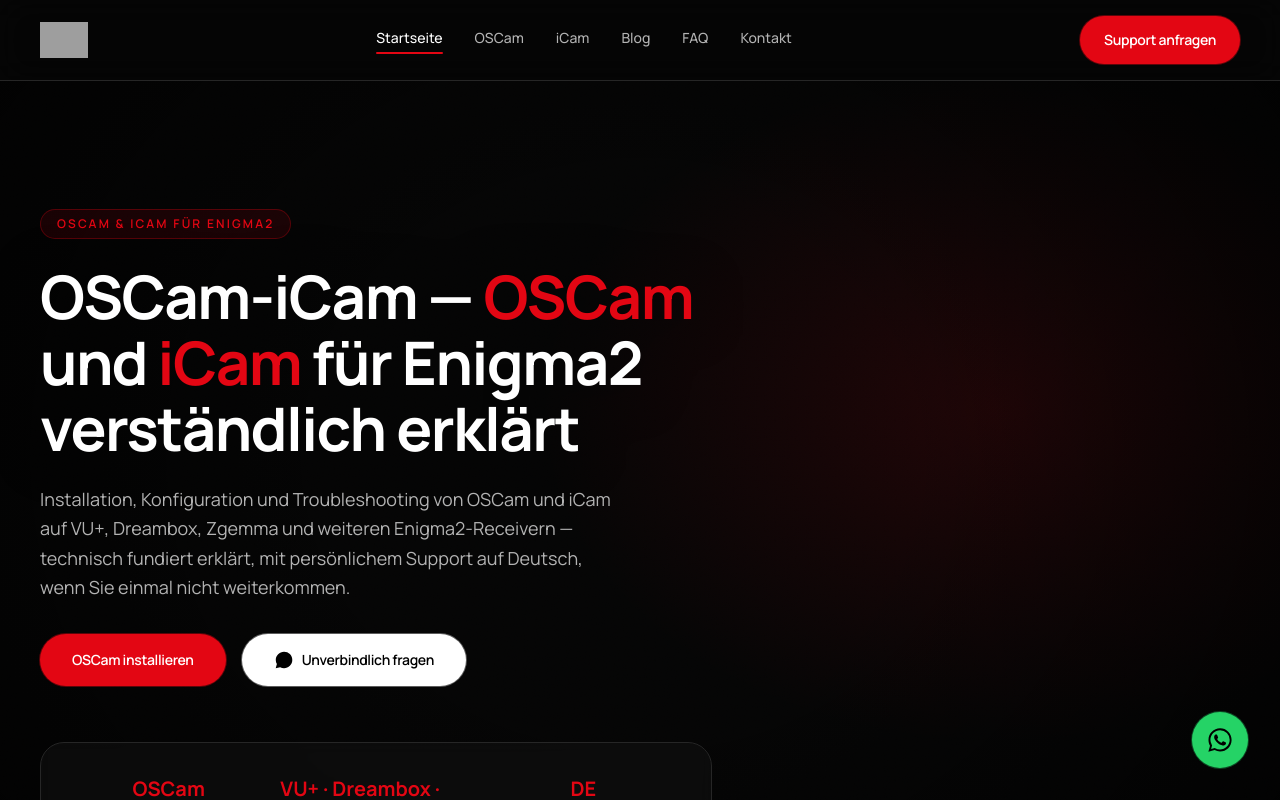
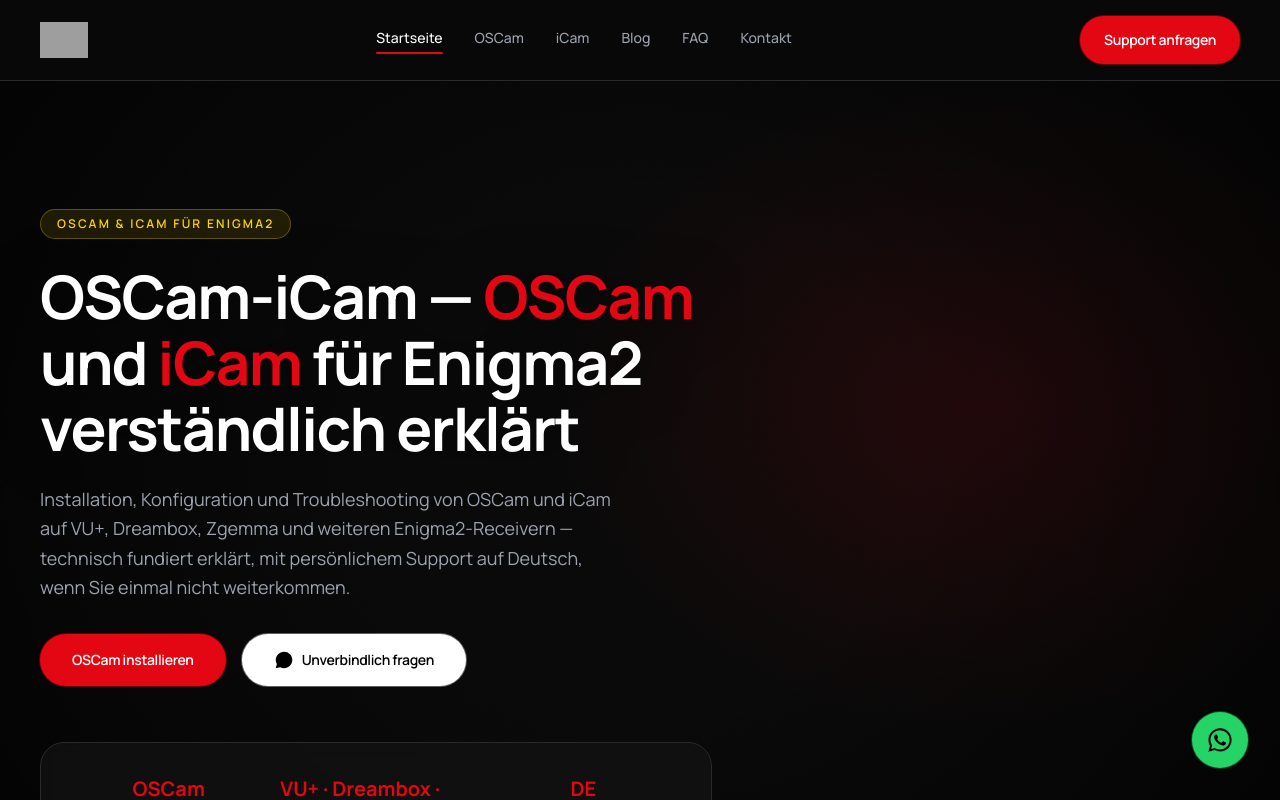
Before and after one commit to zakariyaa98/oscam-icam, a Next.js app: page / in a window 1280 px wide. Shown: the top 800 px of the page. Built offline with nearby package versions, Linux system fonts and the light colour scheme; grey boxes are pictures that could not be loaded.

Commit message:
Update OSCam-iCam color palette

```diff
--- a/app/globals.css
+++ b/app/globals.css
@@ -1,35 +1,53 @@
 @import "tailwindcss";
 
 :root {
-  --background: #050505;
-  --background-elevated: #121212;
-  --foreground: #ffffff;
-  --muted: #b3b3b3;
-  --border: #262626;
+  /* Core dark palette — German-flag-inspired, tuned for a technical
+     OSCam / iCam / Enigma2 site. Near-black charcoal dominates; red and gold
+     appear only as accents, never as large fills. */
+  --background: #090909;          /* dominant page background */
+  --background-elevated: #171717; /* cards / raised surfaces (never pure black) */
+  --surface: #1c1c1c;             /* deepest raised surface (nested panels) */
+  --foreground: #ffffff;          /* primary text */
+  --secondary: #d1d5db;           /* secondary text */
+  --muted: #9ca3af;               /* muted / meta text */
+  --border: #2a2a2a;              /* default hairline border */
+  --border-strong: #3a3a3a;       /* emphasised border / divider */
 
-  /* Brand accent — OSCam-iCam red (#E30613). Variable names kept as "aqua" to
-     avoid a sitewide class-name rename (bg-aqua/text-aqua/etc. stay valid Tailwind
-     utilities); only the color values changed. "-soft" is the brighter red used
-     for hover states (buttons and links alike — hover always brightens, never
-     dims, so it stays legible against the near-black background). "-dim" is a
-     deep, muted red reserved for surfaces that need a quieter accent (decorative
-     gradients, accents on white/light surfaces) rather than the vivid primary. */
-  --brand-aqua: #E30613;
-  --brand-aqua-dim: #8C0F1D;
-  --brand-aqua-soft: #FF1A2D;
+  /* Primary accent — German red (#E30613). Variable names kept as "aqua" so the
+     existing bg-aqua / text-aqua / border-aqua utilities across the codebase stay
+     valid; only the values changed. "-soft" is a brighter red used for text hover
+     states on the near-black background (hover brightens so the link stays
+     legible). "-dim" (#B80510) is a deep red for depth: borders/fills on light
+     surfaces, gradient stops, quieter accents. */
+  --brand-aqua: #e30613;
+  --brand-aqua-dim: #b80510;
+  --brand-aqua-soft: #ff1a2d;
+
+  /* Secondary accent — German gold (#FFD500). Used sparingly: eyebrow/section
+     labels, blog category tags, small decorative marks. Pairs with dark text or
+     sits as a small mark on the dark background — never large bright fills.
+     "-dim" (#E5BE00) is the darker gold for hover/depth. */
+  --brand-gold: #ffd500;
+  --brand-gold-dim: #e5be00;
+
   --brand-black: #000000;
 }
 
 @theme inline {
   --color-background: var(--background);
   --color-background-elevated: var(--background-elevated);
+  --color-surface: var(--surface);
   --color-foreground: var(--foreground);
+  --color-secondary: var(--secondary);
   --color-muted: var(--muted);
   --color-border: var(--border);
+  --color-border-strong: var(--border-strong);
 
   --color-aqua: var(--brand-aqua);
   --color-aqua-dim: var(--brand-aqua-dim);
   --color-aqua-soft: var(--brand-aqua-soft);
+  --color-gold: var(--brand-gold);
+  --color-gold-dim: var(--brand-gold-dim);
   --color-black: var(--brand-black);
 
   --font-sans: var(--font-manrope);
@@ -52,7 +70,7 @@
 }
 
 .text-gradient-aqua {
-  background: linear-gradient(90deg, #FF1A2D 0%, #E30613 55%, #8C0F1D 100%);
+  background: linear-gradient(90deg, #FF1A2D 0%, #E30613 55%, #B80510 100%);
   -webkit-background-clip: text;
   background-clip: text;
   color: transparent;
@@ -68,7 +86,7 @@
 }
 
 .glass-panel {
-  background: rgba(11, 16, 13, 0.6);
+  background: rgba(23, 23, 23, 0.6);
   border: 1px solid var(--border);
   backdrop-filter: blur(12px);
 }
@@ -162,7 +180,7 @@
    --brand-aqua token, kept deliberately subtle to stay premium rather than
    cyberpunk/neon. */
 .hero-bg-base {
-  background: #050505;
+  background: #090909;
 }
 
 /* Darkens the poster grid heavily on the left, where the Hero text sits, and
@@ -172,10 +190,10 @@
   background: radial-gradient(ellipse 60% 60% at 78% 35%, rgba(227, 6, 19, 0.12), transparent 60%),
     linear-gradient(
       100deg,
-      rgba(5, 5, 5, 0.97) 0%,
-      rgba(5, 5, 5, 0.93) 32%,
-      rgba(5, 5, 5, 0.62) 58%,
-      rgba(5, 5, 5, 0.32) 100%
+      rgba(9, 9, 9, 0.97) 0%,
+      rgba(9, 9, 9, 0.93) 32%,
+      rgba(9, 9, 9, 0.62) 58%,
+      rgba(9, 9, 9, 0.32) 100%
     );
 }
 
--- a/components/blog/BlogList.tsx
+++ b/components/blog/BlogList.tsx
@@ -50,7 +50,7 @@
                 <BlogThumbnail post={post} className="aspect-[16/10] w-full" priority={index < 3} />
                 <div className="flex flex-col gap-3 px-1 pb-1">
                   <div className="flex flex-wrap items-center gap-2 text-xs uppercase tracking-wide text-muted">
-                    <span className="rounded-full bg-aqua/10 px-2.5 py-1 font-semibold text-aqua">
+                    <span className="rounded-full bg-gold/10 px-2.5 py-1 font-semibold text-gold">
                       {post.category}
                     </span>
                     <time dateTime={post.publishedAt}>
--- a/components/blog/TopicCluster.tsx
+++ b/components/blog/TopicCluster.tsx
@@ -27,7 +27,7 @@
         className="flex flex-col gap-4 rounded-3xl border border-aqua/30 bg-aqua/5 p-7"
       >
         <div className="flex flex-col gap-1">
-          <span className="text-xs font-semibold uppercase tracking-wide text-aqua">Themenreihe</span>
+          <span className="text-xs font-semibold uppercase tracking-wide text-gold">Themenreihe</span>
           <h2 id="topic-cluster-heading" className="text-lg font-semibold text-foreground">
             {clusterLabel}: Alle Artikel dieser Reihe
           </h2>
@@ -56,7 +56,7 @@
       aria-labelledby="topic-cluster-heading"
       className="flex flex-col gap-2 rounded-3xl border border-border bg-background-elevated/60 p-6"
     >
-      <span id="topic-cluster-heading" className="text-xs font-semibold uppercase tracking-wide text-aqua">
+      <span id="topic-cluster-heading" className="text-xs font-semibold uppercase tracking-wide text-gold">
         Themenreihe: {clusterLabel}
       </span>
       <p className="text-sm leading-relaxed text-muted">
--- a/components/sections/Hero.tsx
+++ b/components/sections/Hero.tsx
@@ -17,7 +17,7 @@
 
       <Container className="relative z-10 flex flex-col items-center gap-14 py-20 text-center sm:py-28 lg:items-start lg:py-32 lg:text-left">
         <div className="flex max-w-2xl flex-col items-center gap-6 lg:items-start">
-          <span className="animate-fade-up inline-flex items-center gap-2 rounded-full border border-aqua/30 bg-aqua/10 px-4 py-1.5 text-xs font-semibold uppercase tracking-[0.18em] text-aqua">
+          <span className="animate-fade-up inline-flex items-center gap-2 rounded-full border border-gold/30 bg-gold/10 px-4 py-1.5 text-xs font-semibold uppercase tracking-[0.18em] text-gold">
             OSCam & iCam für Enigma2
           </span>
           <h1 className="animate-fade-up-delay-1 text-4xl font-bold leading-[1.1] tracking-tight text-foreground drop-shadow-[0_2px_24px_rgba(0,0,0,0.55)] sm:text-5xl lg:text-6xl">
--- a/components/ui/SectionHeading.tsx
+++ b/components/ui/SectionHeading.tsx
@@ -19,7 +19,7 @@
   return (
     <div className={`flex max-w-2xl flex-col gap-4 ${alignClasses}`}>
       {eyebrow ? (
-        <span className="inline-flex w-fit items-center rounded-full border border-aqua/30 bg-aqua/10 px-4 py-1 text-xs font-semibold uppercase tracking-[0.18em] text-aqua">
+        <span className="inline-flex w-fit items-center rounded-full border border-gold/30 bg-gold/10 px-4 py-1 text-xs font-semibold uppercase tracking-[0.18em] text-gold">
           {eyebrow}
         </span>
       ) : null}
```
